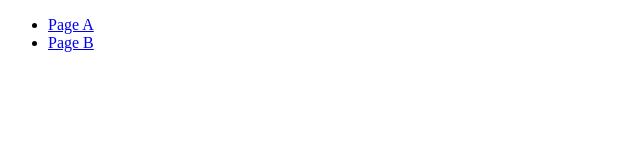
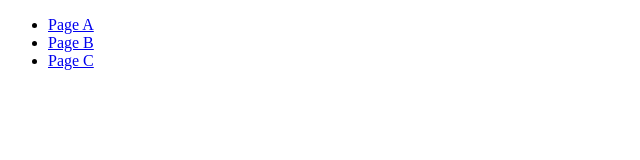
Before and after one commit to fradleyjoedev/deskpro-test, a React app: page / in a window 1280 px wide. Shown: the top 160 px of the page, without its empty margins (0-640 px from the left). Built offline with nearby package versions, Linux system fonts and the light colour scheme.

Commit message:
Mapping Navbar links from data

```diff
--- a/src/components/Navbar.tsx
+++ b/src/components/Navbar.tsx
@@ -1,15 +1,19 @@
 import React from 'react';
 import { Link } from "react-router-dom";
+import { IRouteData } from '../interfaces/IRouteData';
 
-export const NavBar: React.FunctionComponent = (): JSX.Element => {
+interface IProps {
+  links: IRouteData[];
+}
+
+export const NavBar: React.FunctionComponent<IProps> = ({links}): JSX.Element => {
   return (
     <ul>
-      <li>
-        <Link to="/page-a">Page A</Link>
-      </li>
-      <li>
-        <Link to="/page-b">Page B</Link>
-      </li>
+      {links.map((route: IRouteData, i: number) => {
+          return (<li>
+            <Link to={route.path}>{route.linkTitle}</Link>
+          </li>)
+      })}
     </ul>
   );
 };
--- a/src/index.tsx
+++ b/src/index.tsx
@@ -1,7 +1,7 @@
 import React, { useState, useEffect } from 'react';
 import ReactDOM from 'react-dom';
 import axios from 'axios';
-import { NavBar } from './components/navbar';
+import { NavBar } from './components/Navbar';
 import { MapRoute } from './utils/MapRoute';
 import { IRouteData } from './interfaces/IRouteData';
 import {
@@ -25,7 +25,7 @@ const Index: React.FunctionComponent = (): JSX.Element => {
   return (
     <Router>
       <div>
-        <NavBar/>
+        <NavBar links={data} />
         <Switch>
           {data.map((route: IRouteData, i: number) => {
             return <MapRoute key={i} {...route} />
--- a/src/utils/MapRoute.tsx
+++ b/src/utils/MapRoute.tsx
@@ -7,7 +7,7 @@ interface IComponent {
   [key: string]: React.FunctionComponent<any>;
 }
 
-export function MapRoute(route: IRouteData){
+export function MapRoute(route: IRouteData) {
   // Creates a object to map string to the appropriate component
   const components: IComponent = {
     "HtmlElement": HtmlElement,
```
